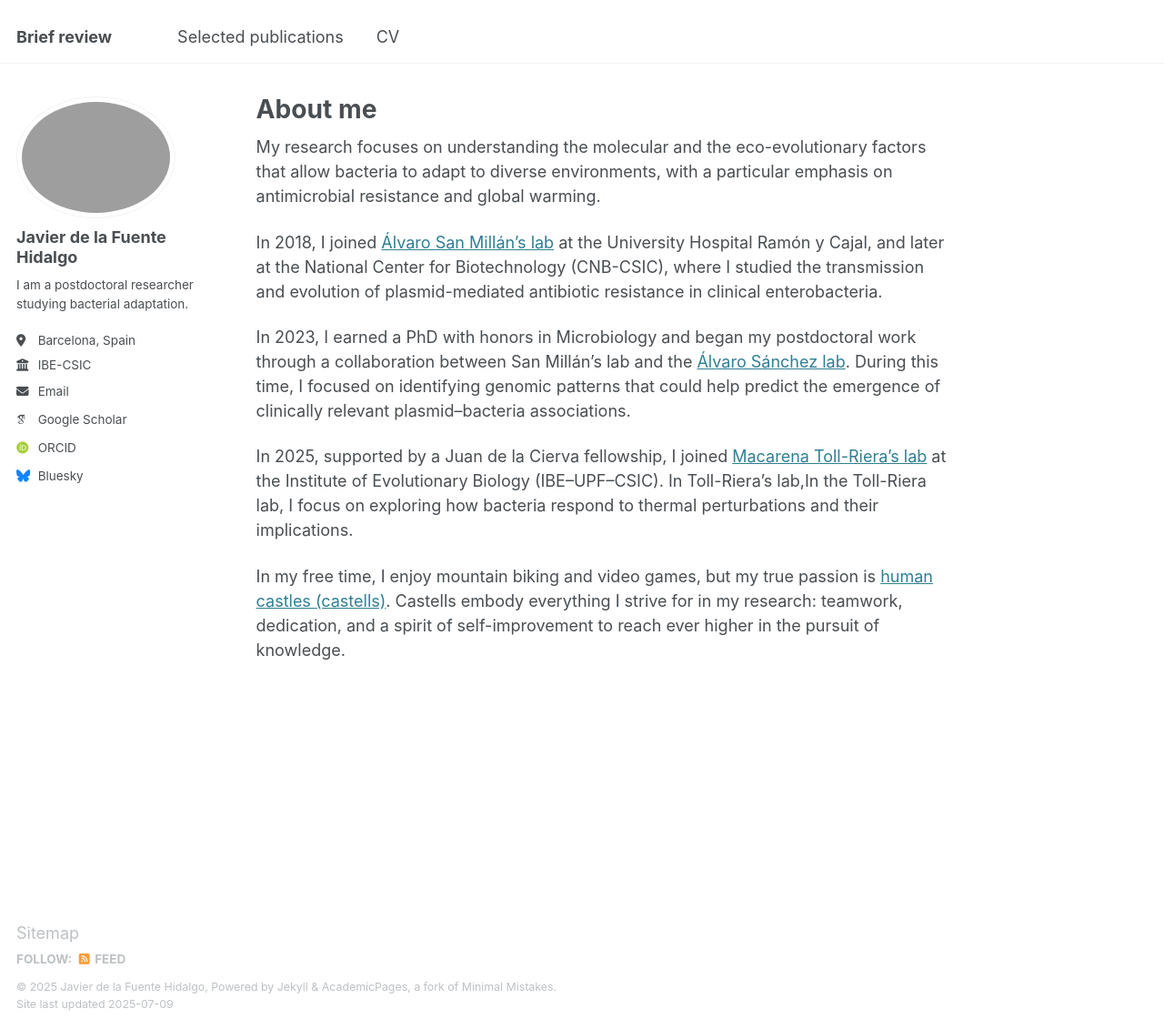
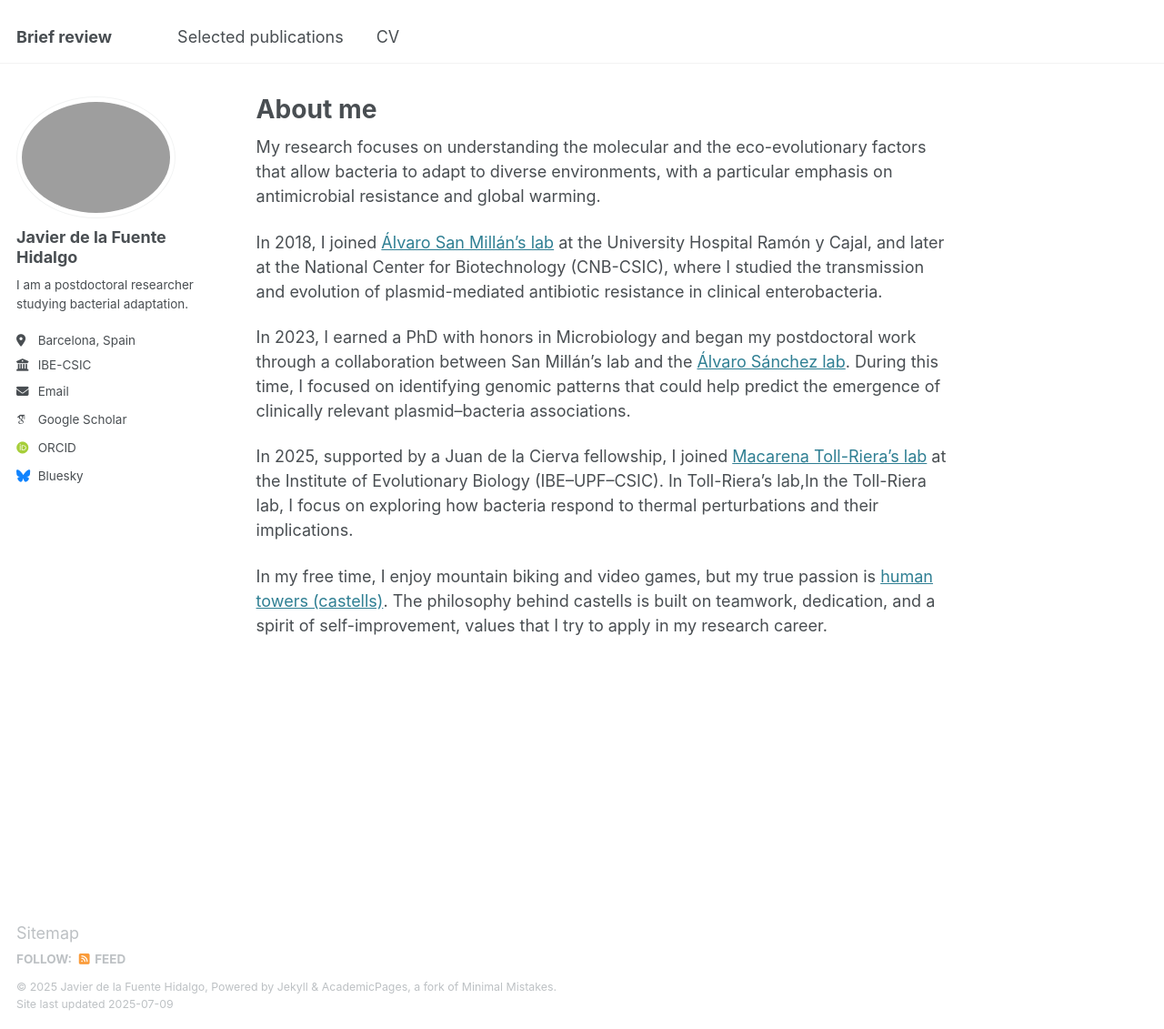
Before and after one commit to DelaFuenteJavier/delafuentejavier.github.io, a Jekyll site: the page built from _pages/about.md, in a window 1280 px wide and 1131 px high. Shown: the whole window at 91% size. Built offline with Jekyll 4.4.1, drawn with Linux system fonts in a browser that asks for light colours; some web fonts are replaced.

Commit message:
Update about.md

```diff
--- a/_pages/about.md
+++ b/_pages/about.md
@@ -14,4 +14,4 @@ In 2023, I earned a PhD with honors in Microbiology and began my postdoctoral wo
 
 In 2025, supported by a Juan de la Cierva fellowship, I joined [Macarena Toll-Riera’s lab](https://www.ibe.upf-csic.es/evolutionary-microbiology-group) at the Institute of Evolutionary Biology (IBE–UPF–CSIC). In Toll-Riera’s lab,In the Toll-Riera lab, I focus on exploring how bacteria respond to thermal perturbations and their implications.
 
-In my free time, I enjoy mountain biking and video games, but my true passion is [human castles (castells)](https://patrimoni.gencat.cat/en/collection/castells). Castells embody everything I strive for in my research: teamwork, dedication, and a spirit of self-improvement to reach ever higher in the pursuit of knowledge.
+In my free time, I enjoy mountain biking and video games, but my true passion is [human towers (castells)](https://patrimoni.gencat.cat/en/collection/castells). The philosophy behind castells is built on teamwork, dedication, and a spirit of self-improvement, values that I try to apply in my research career.
```
